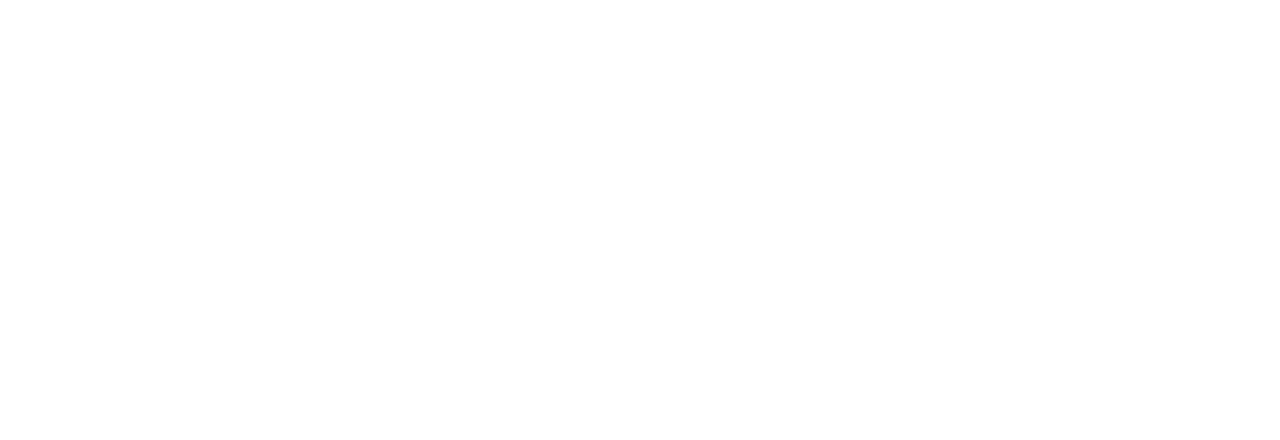
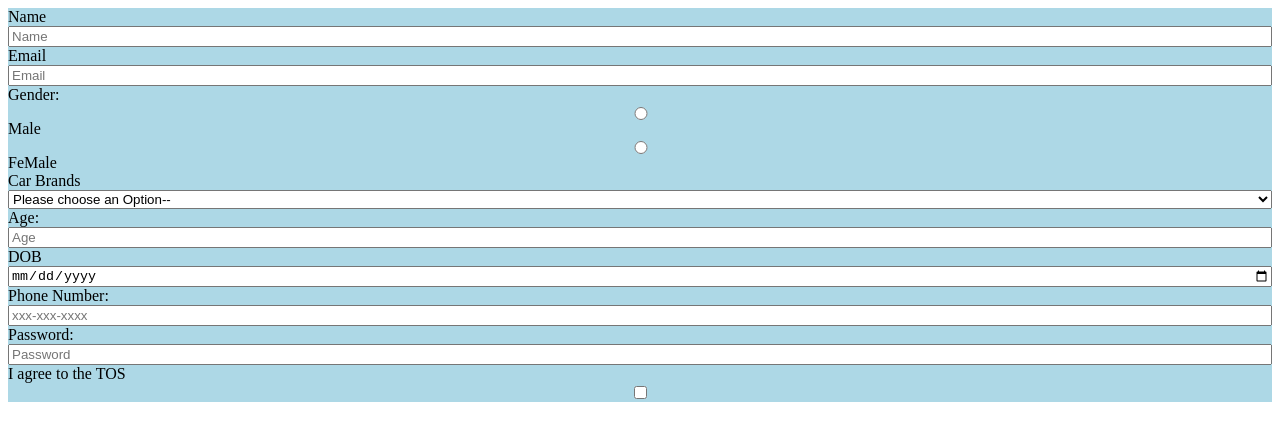
Before and after one commit to acciojob/signup-form-car-krishnansumitsingh8808, a website: page main.html in a window 1280 px wide. Drawn offline with Linux system fonts and the light colour scheme.

Commit message:
created a submission

```diff
--- a/main.html
+++ b/main.html
@@ -7,6 +7,33 @@
 </head>
 
 <body>
+	<div class="form">
+		<form>
+			<label for="name" >Name</label>
+			<input type="text" id="name" placeholder="Name" required="yes">
+			<label for="email" >Email</label>
+			<input type="email" id="email" placeholder="Email" required="yes">
+			<label>Gender:</label>
+			<input type="radio" id="gender_m" required="yes">
+			<label for="gender_m" class="gender">Male</label>
+			<input type="radio" id="gender_f" required="yes">
+			<label for="gender_m" class="gender">FeMale</label>
+			<label for="cars" >Car Brands</label>
+		  <select id="cars" >
+			<option >Please choose an Option--</option>
+		  </select>
+			<label for="age">Age:</label>
+			<input type="number" id="age" placeholder="Age" required="yes">
+			<label for="dob">DOB</label>
+			<input type="date" required="yes">
+			<label for="tel">Phone Number:</label>
+			<input type="tel" id="tel" placeholder="xxx-xxx-xxxx">
+			<label for="password">Password:</label>
+			<input type="password" id="password" placeholder="Password" required="yes">
+		<label for="tos">I agree to the TOS</label>
+			<input type="checkbox">
+		</form>
+	</div>
 	<!-- the entire body must be written by student -->
     <script type="text/javascript" src="./script.js">
 </script>
--- a/styles.css
+++ b/styles.css
@@ -1,2 +1,22 @@
 
 /* Your CSS Code here. */
+/* .form{
+	width:700px;
+	height:600px;
+	display:flex;
+	flex-direction:column;
+
+} */
+div form{
+	display:flex;
+	flex-direction:column;
+	background-color:lightblue;
+}
+div form input[type="radio"]{
+	display:flex;
+	flex-direction:row;
+}
+.gender{
+	display:inline-block;
+
+}
```
